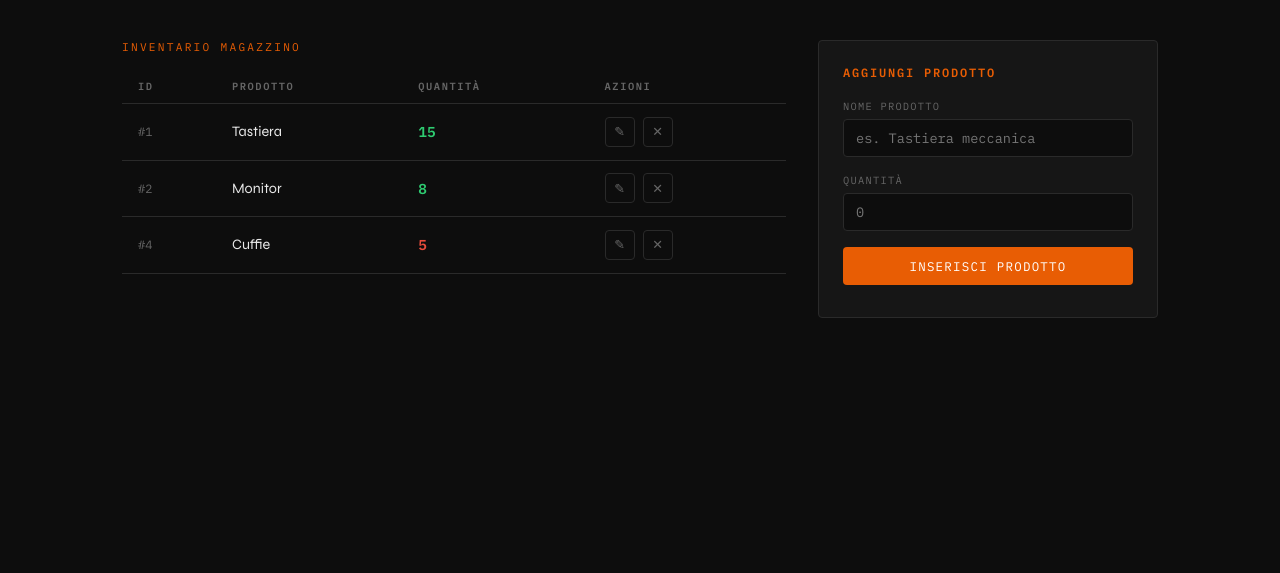
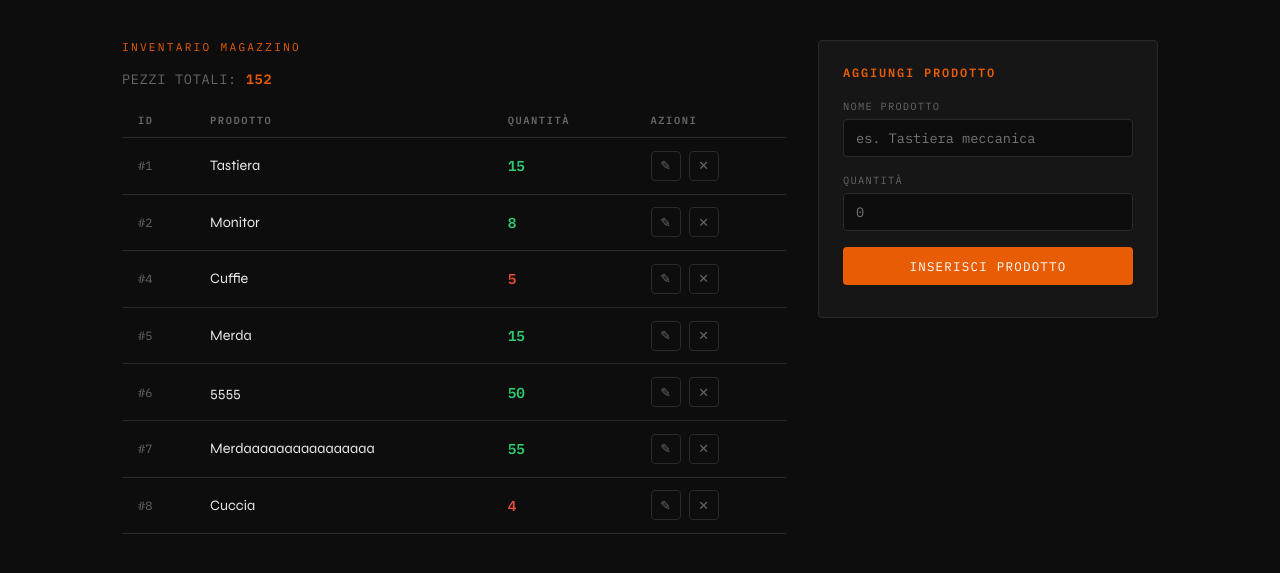
Before and after one commit to TheBrush99/esercizio-magazzino-api, a Flask app: page / in a window 1280 px wide. Shown: the part 82-655 px from the top of the page. Run offline with Flask 3, Linux system fonts and the light colour scheme.

Commit message:
Aggiunto endpoint /products/count e visualizzazione del totale pezzi nella UI

```diff
--- a/data/products.csv
+++ b/data/products.csv
@@ -2,3 +2,7 @@ id,name,quantity
 1,Tastiera,15
 2,Monitor,8
 4,Cuffie,5
+5,Merda,15
+6,5555,50
+7,Merdaaaaaaaaaaaaaaaa,55
+8,Cuccia,4
--- a/src/handlers/product_handler.py
+++ b/src/handlers/product_handler.py
@@ -84,3 +84,10 @@ def elimina_prodotto(product_id):
 
     _scrivi_csv(prodotti_filtrati)
     return True
+
+
+def get_totale_prodotti():
+    """Calcola la somma delle quantità di tutti i prodotti presenti nel magazzino."""
+    prodotti = _leggi_csv()
+    totale = sum(p['quantity'] for p in prodotti)
+    return totale
--- a/src/routes.py
+++ b/src/routes.py
@@ -3,11 +3,19 @@ from src.handlers.product_handler import (
     get_prodotti,
     crea_prodotto,
     aggiorna_prodotto,
-    elimina_prodotto
+    elimina_prodotto,
+    get_totale_prodotti
 )
 
 # Blueprint per raggruppare tutte le route dei prodotti
 prodotti_bp = Blueprint('prodotti', __name__)
+
+
+@prodotti_bp.route('/products/count', methods=['GET'])
+def conta_totale():
+    """GET /products/count — ritorna il numero totale di prodotti nel magazzino."""
+    totale = get_totale_prodotti()
+    return jsonify({'totale': totale}), 200
 
 
 @prodotti_bp.route('/products', methods=['GET'])
--- a/static/js/app.js
+++ b/static/js/app.js
@@ -21,6 +21,15 @@ async function caricaProdotti() {
   const res = await fetch(`${BASE}/products`);
   const prodotti = await res.json();
   renderTabella(prodotti);
+
+  // Recupera il totale dei prodotti dall'endpoint count
+  try {
+    const resCount = await fetch(`${BASE}/products/count`);
+    const dati = await resCount.json();
+    document.getElementById('totale-pezzi').textContent = dati.totale;
+  } catch (e) {
+    console.error("Errore nel recupero del totale:", e);
+  }
 }
 
 // --- Costruisce le righe della tabella ---
--- a/templates/index.html
+++ b/templates/index.html
@@ -19,6 +19,9 @@
     <!-- Colonna sinistra: tabella prodotti -->
     <div>
       <p class="section-title">Inventario magazzino</p>
+      <div style="font-family: 'IBM Plex Mono', monospace; font-size: 0.85rem; margin-bottom: 1rem; color: var(--muted); text-transform: uppercase; letter-spacing: 0.05em;">
+        Pezzi totali: <span id="totale-pezzi" style="color: var(--accent); font-weight: 600;">0</span>
+      </div>
       <div class="table-wrap">
         <table>
           <thead>
```
